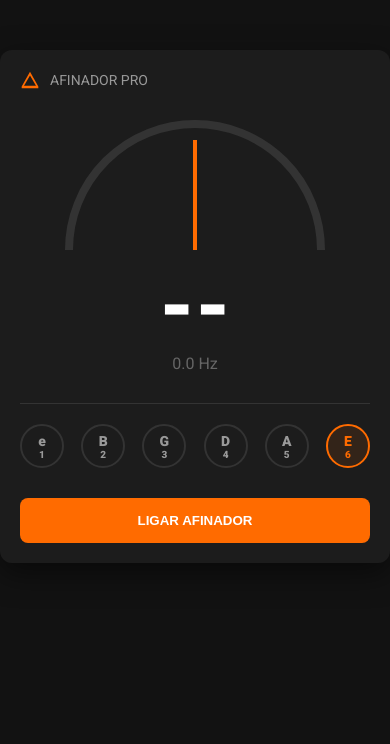
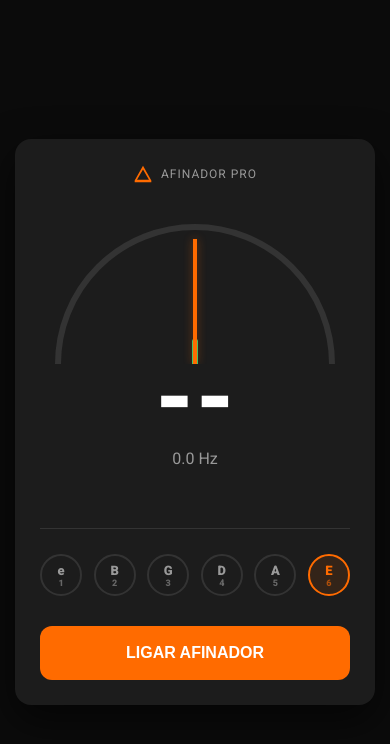
Before and after one commit to ceboladev/afinador-guitarra, a plain HTML site: page index.html in a window 390 px wide. Drawn offline with Linux system fonts and the light colour scheme.

Commit message:
Design moderno e responsivo

```diff
--- a/style.css
+++ b/style.css
@@ -1,53 +1,72 @@
+/* Paleta de Cores Cifra Club */
 :root {
     --cifra-orange: #FF6B00;
-    --cifra-bg: #121212;
-    --cifra-card: #1C1C1C;
-    --cifra-gray: #333333;
+    --cifra-bg: #0b0b0b;
+    --cifra-card: #1c1c1c;
+    --cifra-gray-text: #999999;
+    --cifra-border: #333333;
     --cifra-green: #2ecc71;
+    --cifra-red: #e74c3c;
+}
+
+* {
+    box-sizing: border-box;
+    -webkit-tap-highlight-color: transparent; /* Remove brilho azul ao tocar no celular */
 }
 
 body {
+    margin: 0;
+    padding: 0;
     background-color: var(--cifra-bg);
+    color: white;
     font-family: 'Roboto', sans-serif;
     display: flex;
     justify-content: center;
-    padding-top: 50px;
-    margin: 0;
+    align-items: center;
+    min-height: 100vh;
 }
 
 .cifra-tuner {
-    width: 350px;
+    width: 95%;
+    max-width: 360px;
     background: var(--cifra-card);
-    border-radius: 12px;
-    padding: 20px;
+    border-radius: 16px;
+    padding: 25px;
     text-align: center;
-    box-shadow: 0 10px 30px rgba(0,0,0,0.5);
+    box-shadow: 0 15px 40px rgba(0,0,0,0.6);
 }
 
 .header-cifra {
     display: flex;
     align-items: center;
-    gap: 10px;
-    color: #999;
-    font-size: 14px;
-    margin-bottom: 30px;
+    justify-content: center;
+    gap: 8px;
+    color: var(--cifra-gray-text);
+    font-size: 12px;
+    letter-spacing: 1px;
+    margin-bottom: 20px;
+    text-transform: uppercase;
 }
 
-/* O Arco */
+/* Área do Medidor (Arco) */
+.tuner-display {
+    position: relative;
+    padding: 20px 0;
+}
+
 .arc-container {
     position: relative;
-    width: 260px;
-    height: 130px;
+    width: 280px;
+    height: 140px;
     margin: 0 auto;
-    overflow: hidden;
+    overflow: hidden; /* Corta a metade de baixo do círculo */
 }
 
 .arc-bg {
-    width: 260px;
-    height: 260px;
-    border: 8px solid var(--cifra-gray);
+    width: 280px;
+    height: 280px;
+    border: 6px solid var(--cifra-border);
     border-radius: 50%;
-    box-sizing: border-box;
 }
 
 .pointer-cifra {
@@ -55,61 +74,76 @@ body {
     bottom: 0;
     left: 50%;
     width: 4px;
-    height: 110px;
+    height: 125px;
     background: var(--cifra-orange);
+    /* O transform-origin é o pulo do gato para o ponteiro girar da base */
     transform-origin: bottom center;
     transform: translateX(-50%) rotate(0deg);
     z-index: 10;
-    transition: transform 0.1s ease-out;
+    transition: transform 0.1s ease-out, background 0.2s;
+    box-shadow: 0 0 10px rgba(255, 107, 0, 0.4);
 }
 
 .center-marker {
     position: absolute;
     bottom: 0;
     left: 50%;
-    width: 4px;
-    height: 20px;
+    width: 6px;
+    height: 25px;
     background: var(--cifra-green);
     transform: translateX(-50%);
+    border-radius: 2px 2px 0 0;
+    z-index: 5;
 }
 
-/* Nota e Frequência */
-.note-info h2 {
-    font-size: 80px;
-    margin: 10px 0;
-    color: white;
-}
-
-.note-info p {
-    color: #666;
+/* Informações da Nota */
+.note-info {
     margin-top: -10px;
 }
 
-/* Seletor de Cordas */
+#note-name {
+    font-size: 90px;
+    font-weight: 900;
+    margin: 0;
+    line-height: 1;
+    color: white;
+    transition: color 0.2s;
+}
+
+#frequency {
+    color: var(--cifra-gray-text);
+    font-size: 16px;
+    margin: 5px 0 20px 0;
+}
+
+/* Seletor de Cordas Inferior */
 .string-selector {
     display: flex;
     justify-content: space-between;
-    margin: 30px 0;
-    border-top: 1px solid var(--cifra-gray);
-    padding-top: 20px;
+    margin: 20px 0;
+    border-top: 1px solid var(--cifra-border);
+    padding-top: 25px;
 }
 
 .string {
-    width: 40px;
-    height: 40px;
-    border: 2px solid var(--cifra-gray);
+    width: 42px;
+    height: 42px;
+    border: 2px solid var(--cifra-border);
     border-radius: 50%;
     display: flex;
     flex-direction: column;
     align-items: center;
     justify-content: center;
-    color: #999;
+    color: var(--cifra-gray-text);
     font-weight: bold;
-    font-size: 14px;
-    cursor: pointer;
+    font-size: 13px;
+    transition: all 0.3s;
 }
 
-.string span { font-size: 10px; }
+.string span {
+    font-size: 9px;
+    opacity: 0.6;
+}
 
 .string.active {
     border-color: var(--cifra-orange);
@@ -117,13 +151,29 @@ body {
     background: rgba(255, 107, 0, 0.1);
 }
 
+/* Botão de Ação */
 #start-btn {
     background: var(--cifra-orange);
     border: none;
     width: 100%;
-    padding: 15px;
-    border-radius: 8px;
+    padding: 18px;
+    border-radius: 12px;
     color: white;
-    font-weight: bold;
+    font-weight: 900;
+    font-size: 16px;
     cursor: pointer;
+    margin-top: 10px;
+    transition: filter 0.2s;
 }
+
+#start-btn:active {
+    filter: brightness(0.8);
+}
+
+/* Ajustes para telas muito pequenas */
+@media (max-width: 350px) {
+    .arc-container { width: 240px; height: 120px; }
+    .arc-bg { width: 240px; height: 240px; }
+    .pointer-cifra { height: 105px; }
+    #note-name { font-size: 70px; }
+}
```
